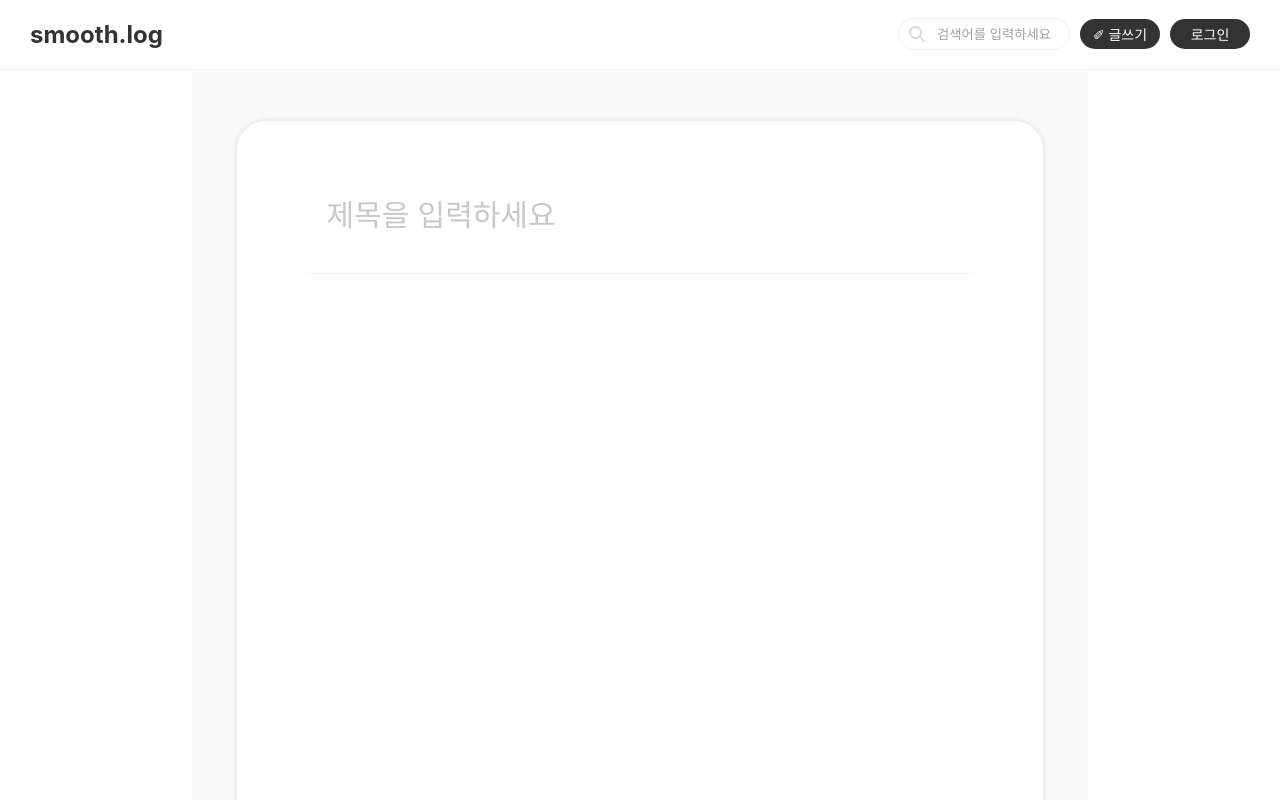
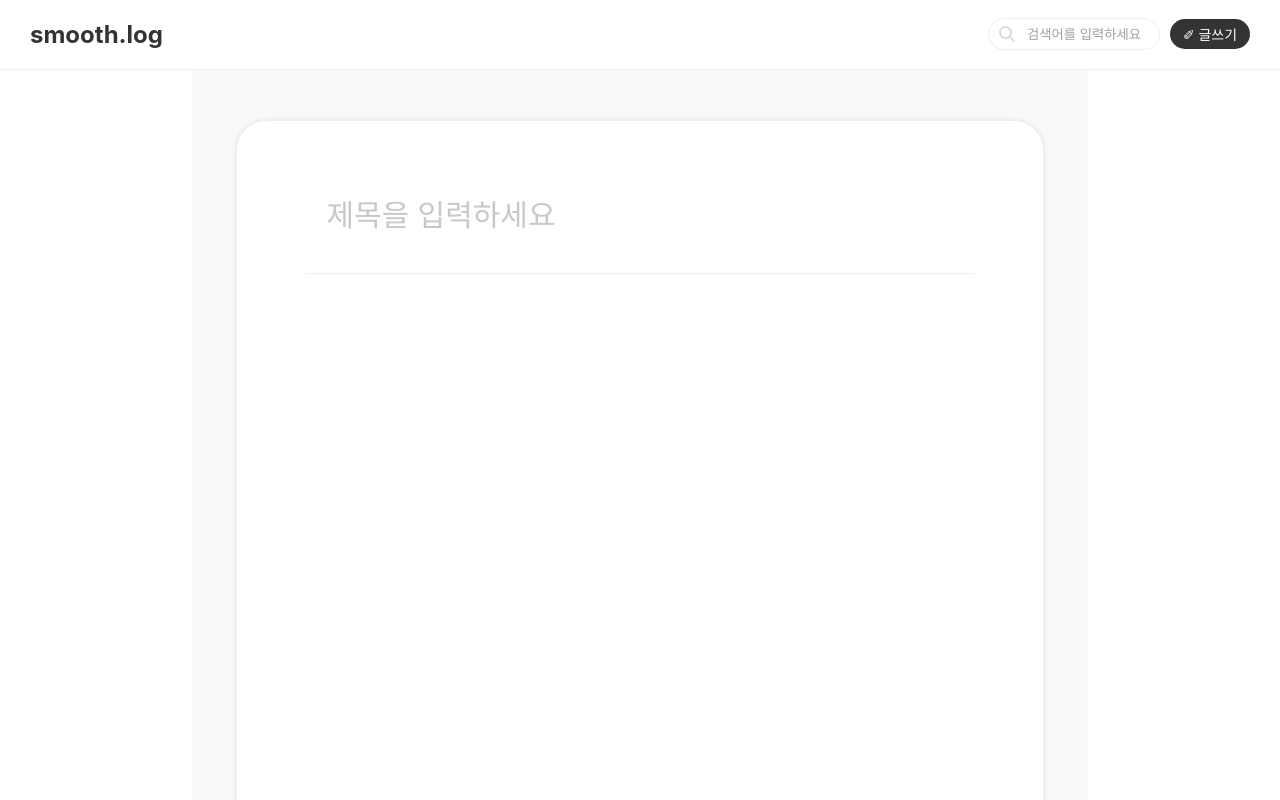
Before and after one commit to sumin0126/react-blog, a React (Create React App) app: page /writing in a window 1280 px wide. Shown: the top 800 px of the page. Built offline with nearby package versions, Linux system fonts and the light colour scheme.

Commit message:
코드리뷰 적용

```diff
--- a/src/App.js
+++ b/src/App.js
@@ -1,11 +1,13 @@
 import { BrowserRouter, Routes, Route } from 'react-router-dom';
+
 import Home from './pages/Home';
 import Post from './pages/Post';
 import Writing from './pages/Writing';
+import LayoutContainer from './components/layout/LayoutContainer';
+
 import './styles/layout.css';
 import './styles/post.css';
 import './styles/writing.css';
-import LayoutContainer from './components/layout/LayoutContainer';
 
 const App = () => {
   return (
--- a/src/components/card/Card.jsx
+++ b/src/components/card/Card.jsx
@@ -1,5 +1,6 @@
 import React from 'react';
 import { useNavigate } from 'react-router-dom';
+
 import img6 from '../../assets/image/img6.jpg';
 
 const Card = (props) => {
--- a/src/components/layout/Header.jsx
+++ b/src/components/layout/Header.jsx
@@ -26,10 +26,6 @@ const Header = () => {
           <div className="writingBtn" onClick={handleClickWriting}>
             ✐ 글쓰기
           </div>
-
-          <div className="loginBox">
-            <div className="loginBtn">로그인</div>
-          </div>
         </div>
       </div>
     </header>
--- a/src/components/layout/LayoutContainer.jsx
+++ b/src/components/layout/LayoutContainer.jsx
@@ -1,4 +1,5 @@
 import React from 'react';
+
 import Header from './Header';
 import Footer from './Footer';
 
--- a/src/index.js
+++ b/src/index.js
@@ -1,7 +1,9 @@
 import React from 'react';
 import ReactDOM from 'react-dom/client';
+
+import App from './App';
+
 import './index.css';
-import App from './App';
 import './styles/layout.css';
 
 const root = ReactDOM.createRoot(document.getElementById('root'));
--- a/src/pages/Home.jsx
+++ b/src/pages/Home.jsx
@@ -1,5 +1,6 @@
 import React, { useState, useEffect } from 'react';
 import axios from 'axios';
+
 import Card from '../components/card/Card';
 
 const Home = () => {
--- a/src/pages/Post.jsx
+++ b/src/pages/Post.jsx
@@ -1,6 +1,7 @@
 import React, { useEffect, useState } from 'react';
 import axios from 'axios';
 import { useParams } from 'react-router-dom';
+
 import CommentCard from '../components/card/comment/CommentCard';
 import img2 from '../assets/image/img2.jpg';
 
--- a/src/styles/layout.css
+++ b/src/styles/layout.css
@@ -60,25 +60,6 @@
   color: #c2c2c2;
 }
 
-.loginBox {
-  background-color: #333;
-  border-radius: 20px;
-  width: 80px;
-  height: 30px;
-  display: flex;
-  justify-content: center;
-  align-items: center;
-  margin-left: 10px;
-  cursor: pointer;
-  color: #fff;
-  font-size: 14px;
-  font-weight: 500;
-}
-
-.loginBox:hover {
-  background-color: #ff5a5a;
-}
-
 .writingBtn {
   background-color: #333;
   border-radius: 20px;
```
